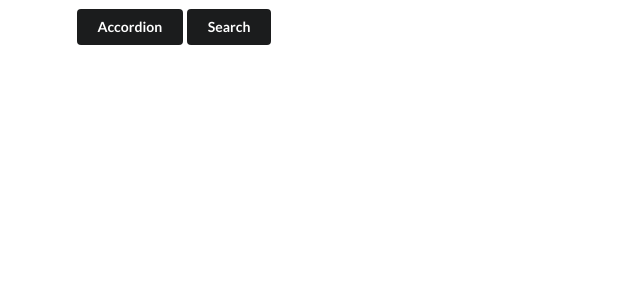
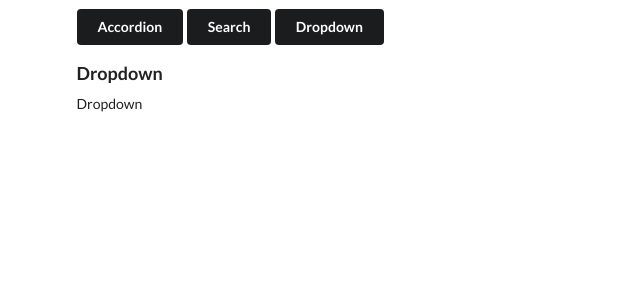
Before and after one commit to maysam-82/reusable-widgets, a React (Create React App) app: page /dropdown in a window 1280 px wide. Shown: the top 300 px of the page, without its empty margins (0-640 px from the left). Built offline with nearby package versions, Linux system fonts and the light colour scheme.

Commit message:
Created Dropdown and relevant route

```diff
--- a/src/components/App/App.jsx
+++ b/src/components/App/App.jsx
@@ -4,6 +4,7 @@ import Route from '../Route';
 import { accordionItems } from '../../data/data';
 import Header from '../Header';
 import Search from '../Search';
+import Dropdown from '../Dropdown';
 import './app.css';
 
 const App = () => {
@@ -18,6 +19,10 @@ const App = () => {
 				<h3 className="ui header widget-title">Search</h3>
 				<Search />
 			</Route>
+			<Route path="/dropdown">
+				<h3 className="ui header widget-title">Dropdown</h3>
+				<Dropdown />
+			</Route>
 		</div>
 	);
 };
--- /dev/null
+++ b/src/components/Dropdown/Dropdown.jsx
@@ -0,0 +1,7 @@
+import React from 'react';
+
+const Dropdown = () => {
+	return <div>Dropdown</div>;
+};
+
+export default Dropdown;
--- /dev/null
+++ b/src/components/Dropdown/package.json
@@ -0,0 +1,3 @@
+{
+	"main": "Dropdown.jsx"
+}
--- a/src/components/Header/Header.jsx
+++ b/src/components/Header/Header.jsx
@@ -11,6 +11,9 @@ const Header = () => {
 			<Link href="/search" className="ui secondary button">
 				Search
 			</Link>
+			<Link href="/dropdown" className="ui secondary button">
+				Dropdown
+			</Link>
 		</div>
 	);
 };
```
